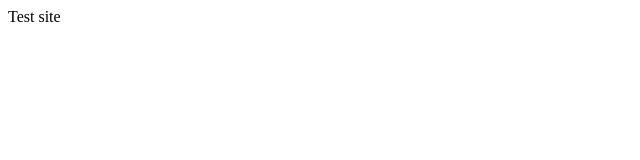
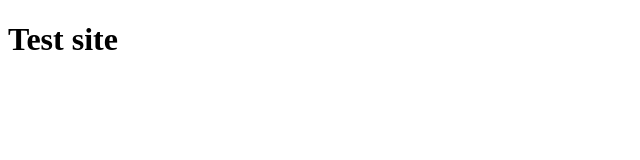
Before and after one commit to miguelneto1123/site, a plain HTML site: page index.html in a window 1280 px wide. Shown: the whole page, without its empty margins (0-640 px from the left). Drawn offline with Linux system fonts and the light colour scheme.

Commit message:
Adding a header

```diff
--- a/index.html
+++ b/index.html
@@ -6,6 +6,6 @@
 	</head>
 
 	<body>
-		Test site
+		<h1>Test site</h1>
 	</body>
 </html>
```
